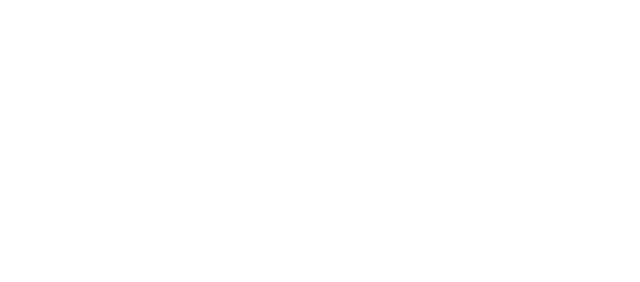
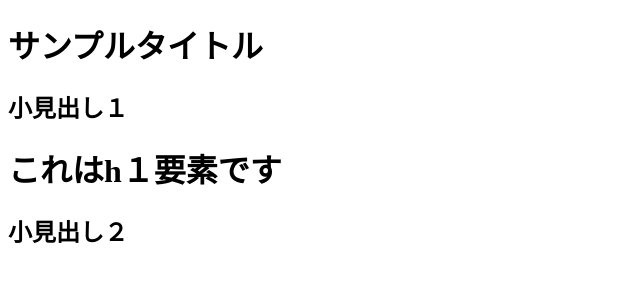
Before and after one commit to Hiroki66/js-practice, a plain HTML site: page index.html in a window 1280 px wide. Shown: the whole page, without its empty margins (0-640 px from the left). Drawn offline with Linux system fonts and the light colour scheme.

Commit message:
DOM-basic

```diff
--- a/index.html
+++ b/index.html
@@ -1,32 +1,31 @@
 <!DOCTYPE html>
-<html lang="en">
-<head>
-    <meta charset="UTF-8">
-    <meta http-equiv="X-UA-Compatible" content="IE=edge">
-    <meta name="viewport" content="width=device-width, initial-scale=1.0">
-    <title>Document</title>
-</head>
-<body>
+<html lang="ja">
+  <head>
+    <meta charset="utf-8">
+    <title>サンプルデモ</title>
+  </head>
+  <body>
+
+    <h1>サンプルタイトル</h1>
+    <h2>小見出し１</h2>
+    <div></div>
     <script>
-    let res = 0;
-    let user = [['田中一郎', 30, '東京都']];
-    res = output(user);
-    console.log(res);
+        console.log(document.head);
+        console.log(document.body);
+        console.log(window);
 
-    // 新規ユーザーを追加
-    user.push(['伊藤花子', 23, '音楽鑑賞']);
-    res = output(user);
-    console.log(res);
+        const h2 = document.createElement('h2');
 
-    // 新規ユーザーを追加
-    user.push(['木村涼子', 18, 'ウォーキング']);
-    res = output(user);
-    console.log(res);
+        h2.textContent = '小見出し２';
+        document.body.appendChild(h2);
 
-    // 配列の中身をすべて出力する関数を作成
-    function output(array) {
-        return array.length
-    }
+        const div = document.querySelector('div');
+        const h1 = document.createElement('h1');
+
+        h1.textContent = 'これはh１要素です';
+
+        div.appendChild(h1);
+        console.log(document.body);
     </script>
-</body>
+  </body>
 </html>
```
